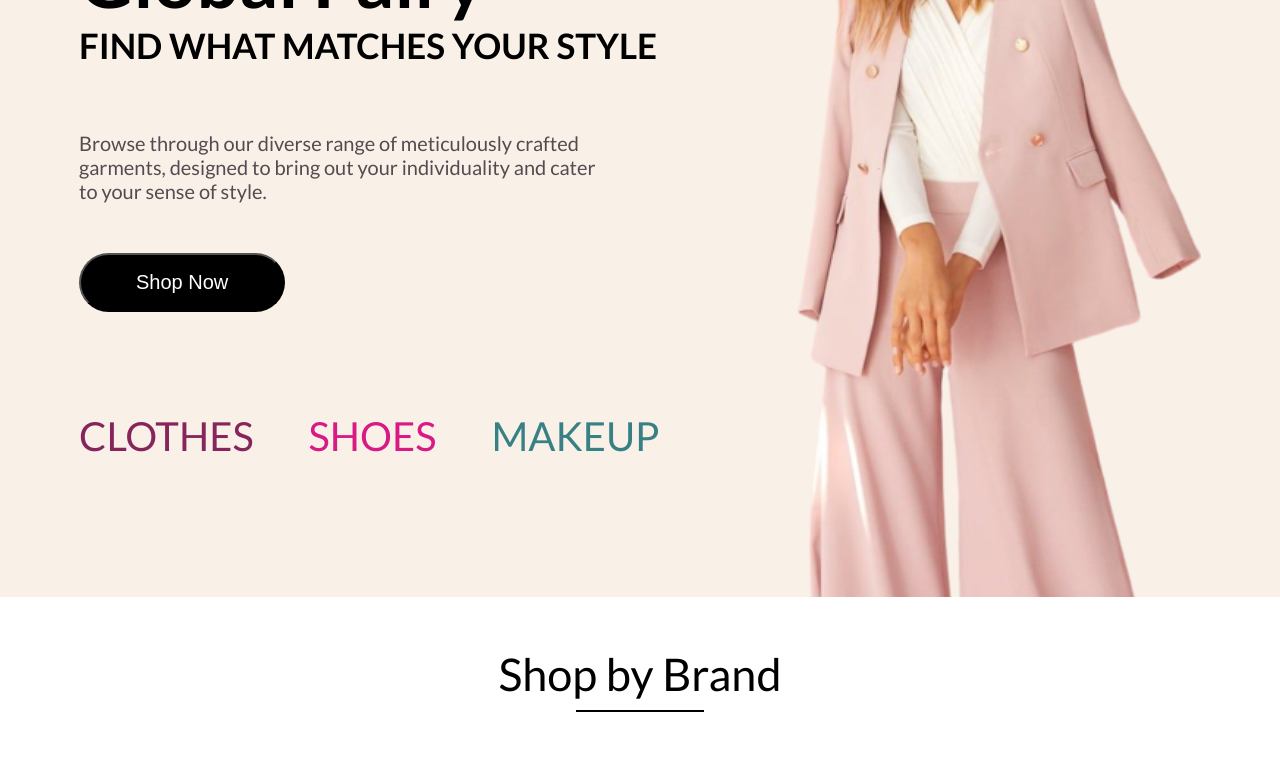
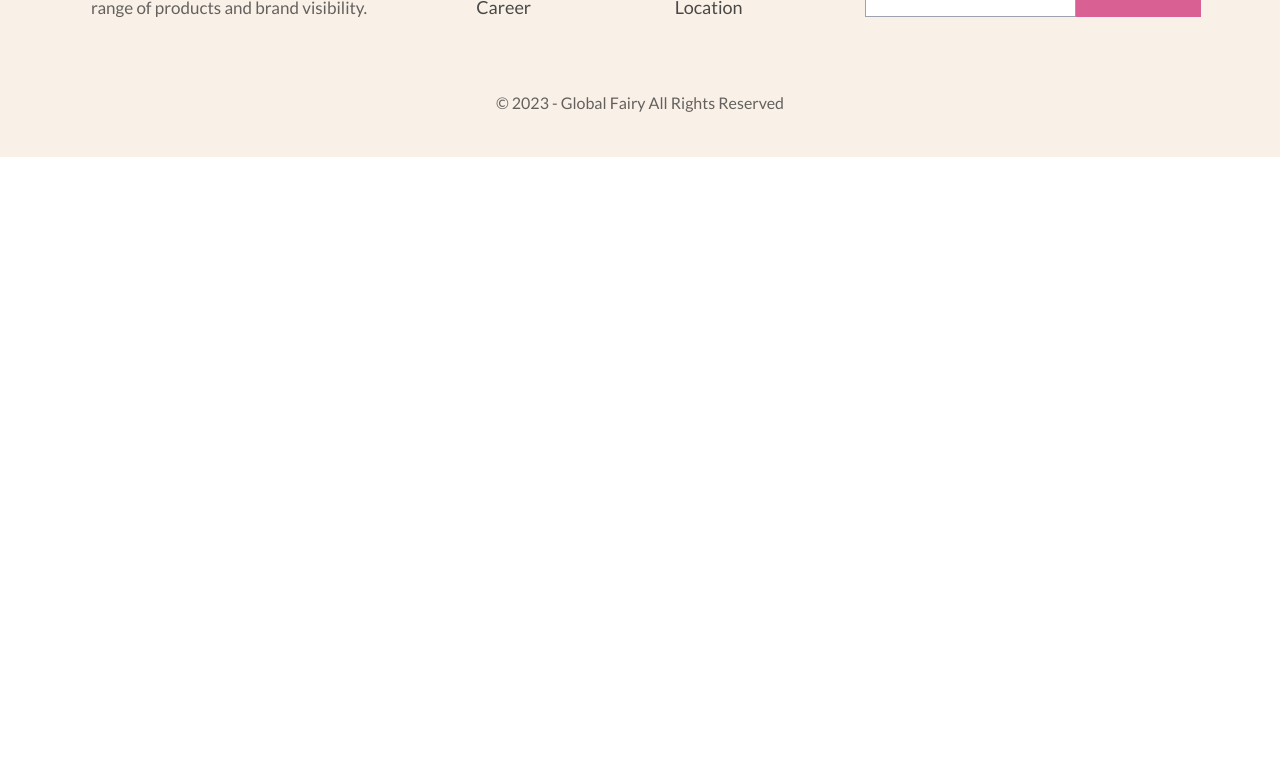
Before and after one commit to YahyaNashar22/Global-Fairy-front-end, a React (Create React App) app in the folder global-fairy/: page /home in a window 1280 px wide. Shown: the part 340-1115 px from the top of the page. After the commit the page ends 800 px from the top, so only its background shows below. Built offline with nearby package versions, Linux system fonts and the light colour scheme.

Commit message:
Create the Route +  delete the Hero and Brand components inside the Home.js  file

```diff
--- a/global-fairy/src/Routes/AppRoutes.js
+++ b/global-fairy/src/Routes/AppRoutes.js
@@ -7,6 +7,7 @@ import Brand from '../pages/Brand/Brand'
 import Category from '../pages/Category/Category'
 import Dashboard from '../pages/Dashboard/Dashboard'
 import AddProduct from '../pages/AddProduct/AddProduct'
+import ProductView from '../pages/ProductView/ProductView'
 
 function AppRoutes() {
   return (
@@ -21,6 +22,7 @@ function AppRoutes() {
           <Route path="/category" element={<Category />} />
           <Route path="/dashborad" element={<Dashboard />} />
           <Route path="/addproduct" element={<AddProduct />} />
+          <Route path="/productview" element={<ProductView />} />
         </Routes>
       </BrowserRouter>
     </div>
--- a/global-fairy/src/pages/Home/Home.js
+++ b/global-fairy/src/pages/Home/Home.js
@@ -5,8 +5,7 @@ import "./Home.module.css"
 const Home = () => {
     return(
         <div>
-            <Hero />
-            <Brand></Brand>
+
         </div>
     )
 }
```
